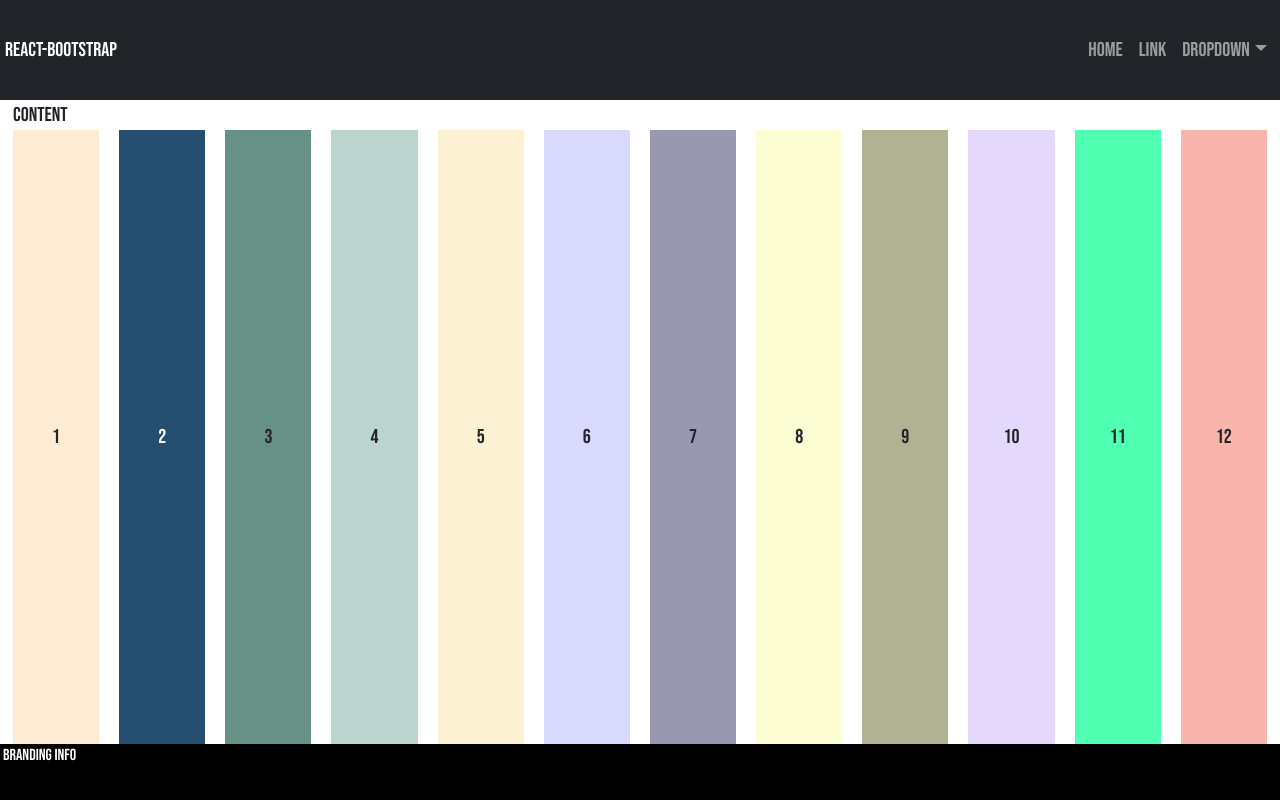
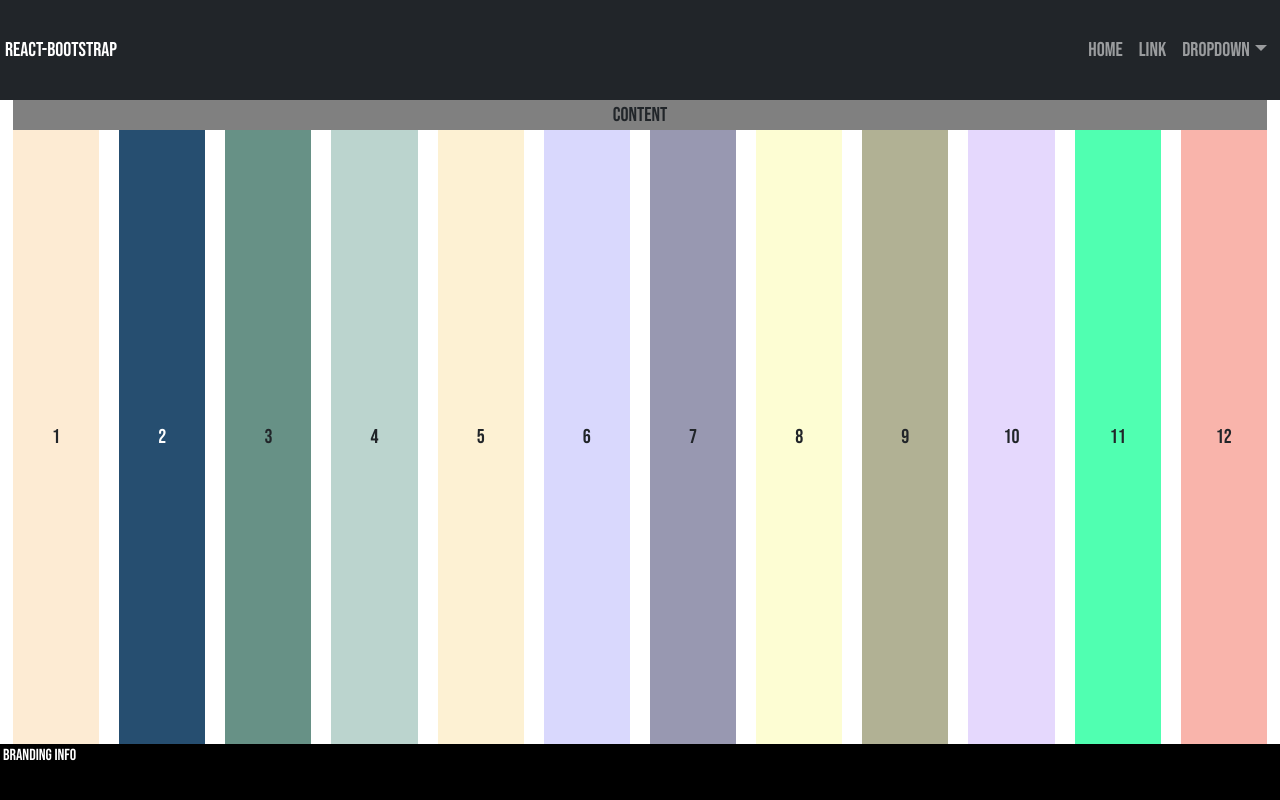
Before and after one commit to rafaelfsl/grid-system-test, a React (Create React App) app: page / in a window 1280 px wide. Built offline with nearby package versions, Linux system fonts and the light colour scheme.

Commit message:
fix: update content background color

```diff
--- a/src/pages/Main/Main.tsx
+++ b/src/pages/Main/Main.tsx
@@ -6,7 +6,9 @@ const Main = () => {
     <MainLayout>
       <div className="row">
         <div className="col-12">
-          <div>Content</div>
+          <div className="text-center" style={{ backgroundColor: "gray" }}>
+            Content
+          </div>
         </div>
       </div>
       <div className="row flex-grow-1">
```
